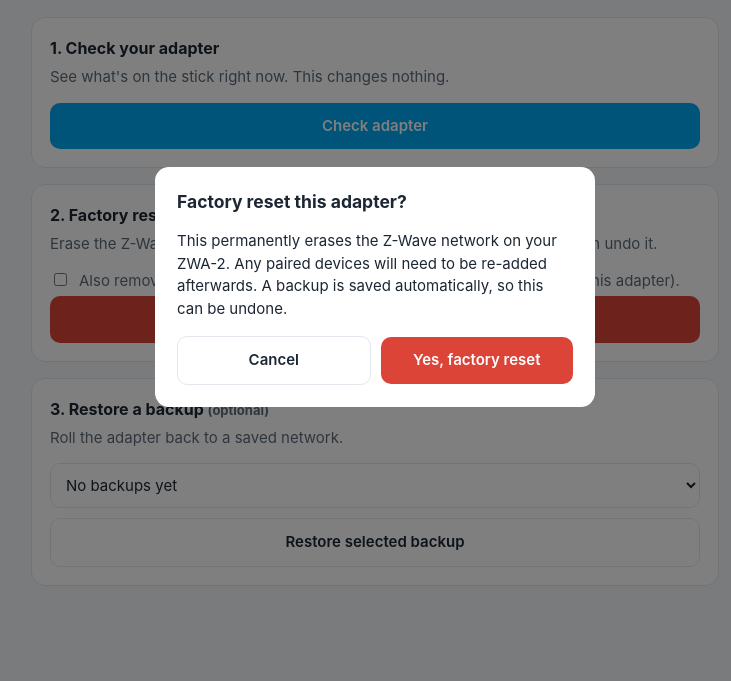
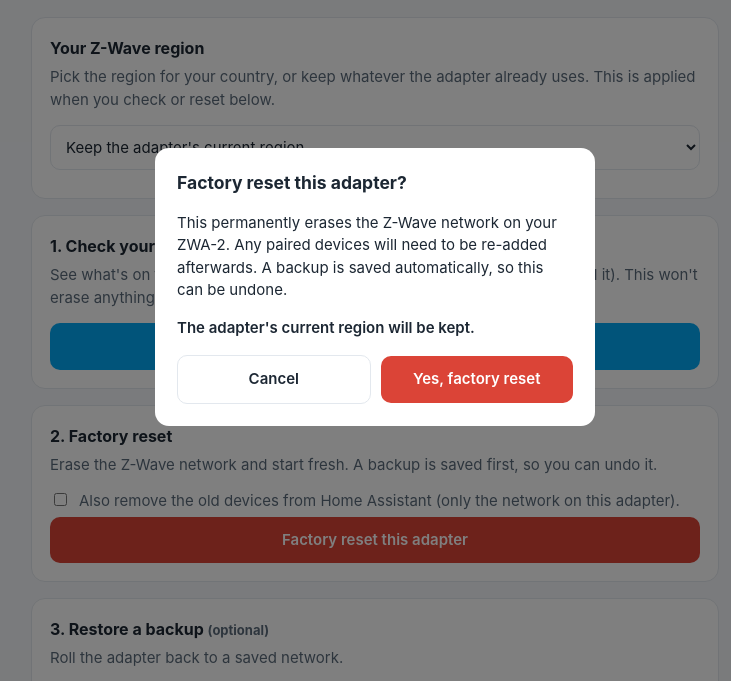
Before and after one commit to leoashcraft/Nabu-Casa-ZWA-2-Factory-Reset, a website: page zwa2_factory_reset/www/index.html in a window 1280 px wide. Both pictures are taken after a click on the button "Factory reset this adapter". Shown: the part 113-794 px from the top of the page, without its empty margins (265-996 px from the left). Drawn offline with Linux system fonts and the light colour scheme; no server answers.

Commit message:
Let users choose their RF region in the web UI; README dual-mode + TOC (v1.2.0)
- Web UI: add a 'Your Z-Wave region' dropdown (Keep current + USA/USA-LR/
  Europe/Europe-LR/ANZ/Hong Kong/India/Israel/Russia/China/Japan/Korea).
  It's applied by both Check and Factory reset, and the wipe confirm modal
  shows the chosen region. Answers 'what if they don't want the region
  already on the device?'. Server validates the value against an allowlist
  before passing it to the CLI --region.
- README: lead with a two-option table (standalone CLI vs HA add-on) so it's
  obvious it works both ways, add a table of contents, and reorganize into
  'Option A' / 'Option B' sections.

```diff
--- a/zwa2_factory_reset/config.yaml
+++ b/zwa2_factory_reset/config.yaml
@@ -1,5 +1,5 @@
 name: ZWA-2 Factory Reset
-version: "1.1.5"
+version: "1.2.0"
 slug: zwa2_factory_reset
 description: One-click factory reset for the Home Assistant Connect ZWA-2 (works around the SetDefault firmware bug)
 url: https://github.com/leoashcraft/zwa2-factory-reset
--- a/zwa2_factory_reset/www/index.html
+++ b/zwa2_factory_reset/www/index.html
@@ -60,8 +60,28 @@
   <p class="sub">Wipe your Home Assistant Connect ZWA-2 back to factory settings — even when Home Assistant's own reset doesn't take.</p>
 
   <div class="card">
+    <h2>Your Z-Wave region</h2>
+    <p>Pick the region for your country, or keep whatever the adapter already uses. This is applied when you check or reset below.</p>
+    <select id="region">
+      <option value="keep">Keep the adapter's current region</option>
+      <option value="USA (Long Range)">USA — Long Range (recommended in the US)</option>
+      <option value="USA">USA</option>
+      <option value="Europe (Long Range)">Europe — Long Range</option>
+      <option value="Europe">Europe</option>
+      <option value="Australia/New Zealand">Australia / New Zealand</option>
+      <option value="Hong Kong">Hong Kong</option>
+      <option value="India">India</option>
+      <option value="Israel">Israel</option>
+      <option value="Russia">Russia</option>
+      <option value="China">China</option>
+      <option value="Japan">Japan</option>
+      <option value="Korea">Korea</option>
+    </select>
+  </div>
+
+  <div class="card">
     <h2>1. Check your adapter</h2>
-    <p>See what's on the stick right now. This changes nothing.</p>
+    <p>See what's on the stick right now (and apply the region above if you changed it). This won't erase anything.</p>
     <button id="btnCheck" class="btn-primary">Check adapter</button>
   </div>
 
@@ -88,6 +108,7 @@
   <div class="modal">
     <h3>Factory reset this adapter?</h3>
     <p id="modalText">This permanently erases the Z-Wave network on your ZWA-2. Any paired devices will need to be re-added afterwards. A backup is saved automatically, so this can be undone.</p>
+    <p id="modalRegion" style="font-weight:600;"></p>
     <div class="row">
       <button class="btn-ghost" id="cancel">Cancel</button>
       <button class="btn-danger" id="confirm">Yes, factory reset</button>
@@ -124,17 +145,26 @@
     if (r.status === 409) showStatus("running", "Already working — please wait…");
   }
 
-  $("btnCheck").onclick = () => post("api/check");
+  const region = () => $("region").value;
+  const regionLabel = () => $("region").selectedOptions[0].textContent;
+
+  $("btnCheck").onclick = () => post("api/check", { region: region() });
   $("btnRestore").onclick = () => {
     const file = $("backups").value;
     if (!file) { showStatus("error", "Pick a backup to restore first."); return; }
     post("api/restore", { file });
   };
 
-  // Wipe goes through a confirm modal
-  $("btnWipe").onclick = () => $("modal").classList.add("show");
+  // Wipe goes through a confirm modal (which reflects the chosen region)
+  $("btnWipe").onclick = () => {
+    const r = region();
+    $("modalRegion").textContent = r === "keep"
+      ? "The adapter's current region will be kept."
+      : `The region will be set to: ${regionLabel()}.`;
+    $("modal").classList.add("show");
+  };
   $("cancel").onclick = () => $("modal").classList.remove("show");
-  $("confirm").onclick = () => { $("modal").classList.remove("show"); post("api/wipe", { cleanup: $("cleanup").checked }); };
+  $("confirm").onclick = () => { $("modal").classList.remove("show"); post("api/wipe", { cleanup: $("cleanup").checked, region: region() }); };
 
   async function loadBackups() {
     try {
```
Also changed, not shown: zwa2_factory_reset/server.mjs (+16 -6 lines), README.md.
